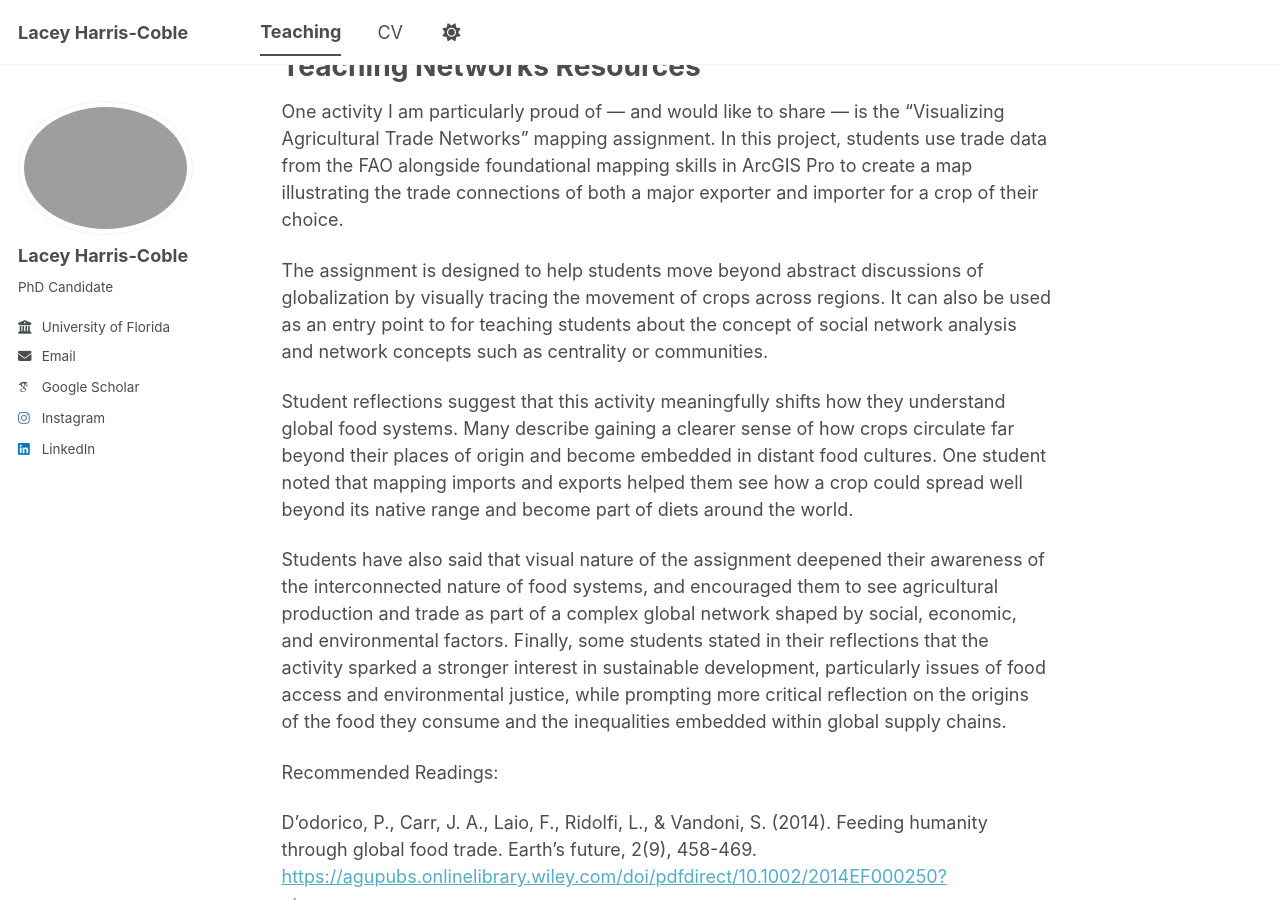
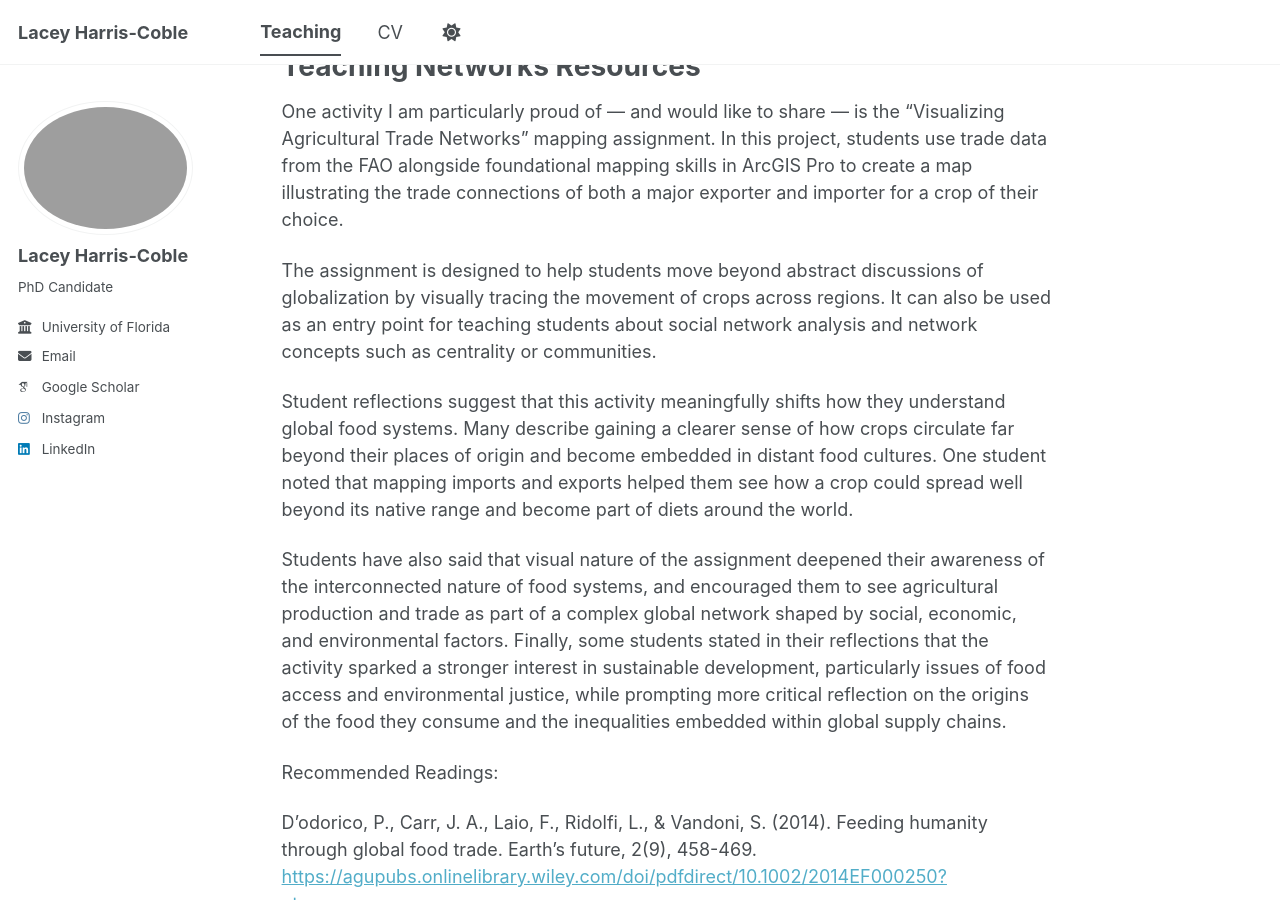
Before and after one commit to lharriscoble/lharriscoble.github.io, a Jekyll site: the page built from _teaching/2014-spring-teaching-1.md, in a window 1280 px wide and 900 px high, scrolled down 966 px. Built offline with Jekyll 4.4.1, drawn with Linux system fonts in a browser that asks for light colours; some web fonts are replaced; a script bundle is joined from its source files by our own code; library files that are not in the unit come from our copies.

Commit message:
Update 2014-spring-teaching-1.md

```diff
--- a/_teaching/2014-spring-teaching-1.md
+++ b/_teaching/2014-spring-teaching-1.md
@@ -23,7 +23,7 @@ Teaching Networks Resources
 ======
 One activity I am particularly proud of — and would like to share — is the “Visualizing Agricultural Trade Networks” mapping assignment. In this project, students use trade data from the FAO alongside foundational mapping skills in ArcGIS Pro to create a map illustrating the trade connections of both a major exporter and importer for a crop of their choice.
 
-The assignment is designed to help students move beyond abstract discussions of globalization by visually tracing the movement of crops across regions. It can also be used as an entry point to for teaching students about the concept of social network analysis and network concepts such as centrality or communities.
+The assignment is designed to help students move beyond abstract discussions of globalization by visually tracing the movement of crops across regions. It can also be used as an entry point for teaching students about  social network analysis and network concepts such as centrality or communities.
 
 Student reflections suggest that this activity meaningfully shifts how they understand global food systems. Many describe gaining a clearer sense of how crops circulate far beyond their places of origin and become embedded in distant food cultures. One student noted that mapping imports and exports helped them see how a crop could spread well beyond its native range and become part of diets around the world.
 
```
